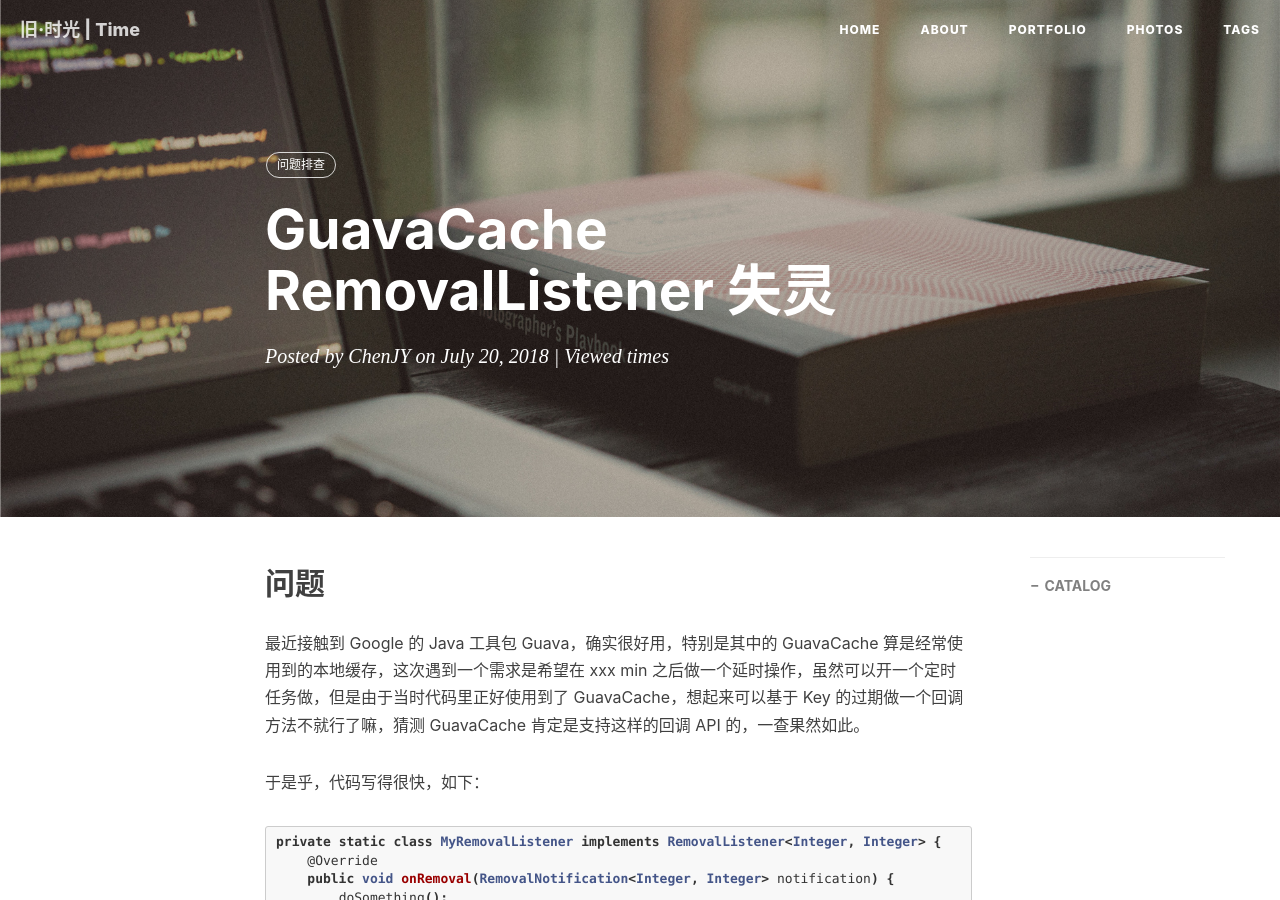
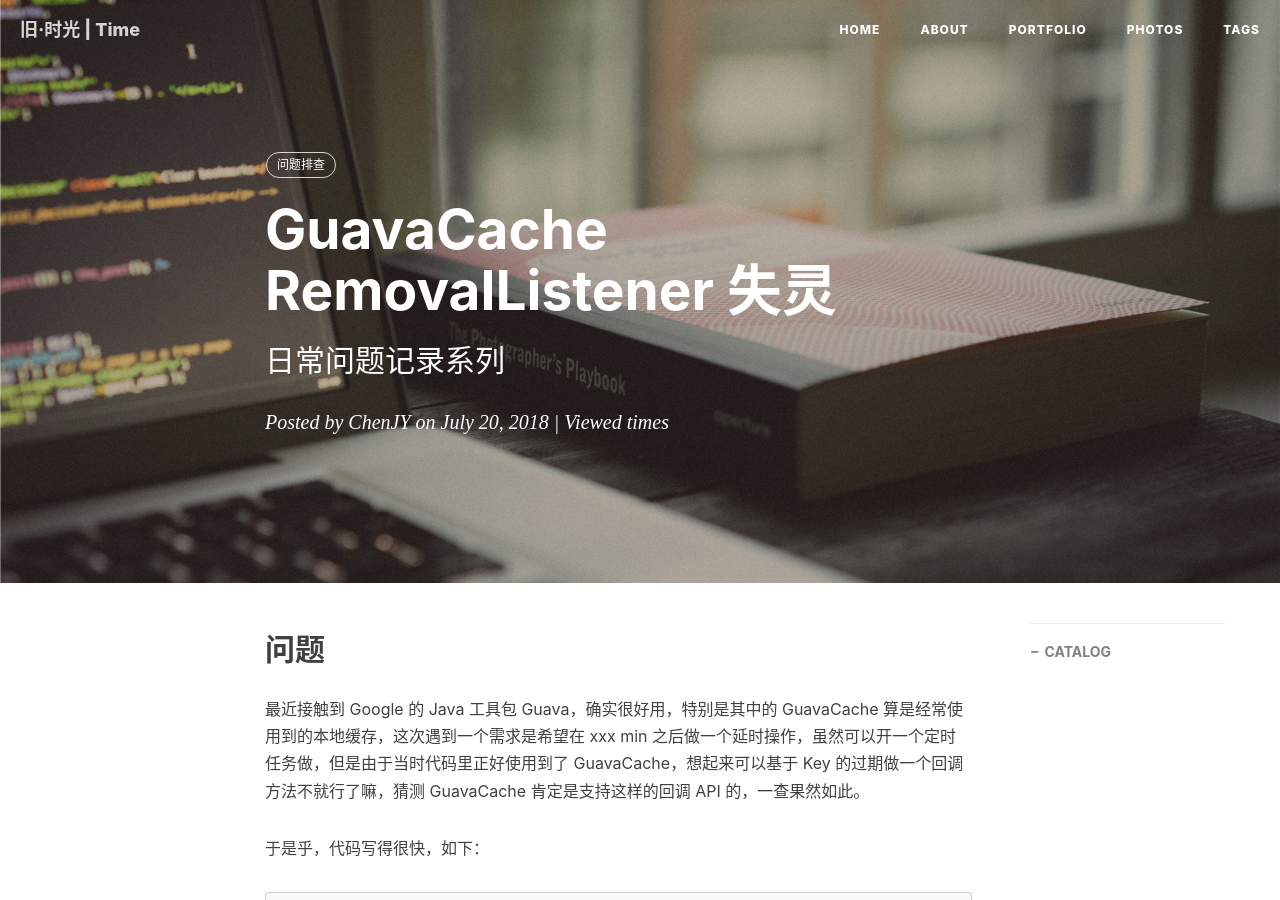
Before and after one commit to jiayangchen/jiayangchen.github.io, a Jekyll site: the page built from _posts/2018-07-21-guava-cache-problem.md, in a window 1280 px wide and 900 px high. Built offline with Jekyll 4.4.1, drawn with Linux system fonts in a browser that asks for light colours; nearby versions of some CDN libraries; comment, search, counter and statistics services are not loaded.

Commit message:
add blog

```diff
--- a/_posts/2018-07-21-guava-cache-problem.md
+++ b/_posts/2018-07-21-guava-cache-problem.md
@@ -1,7 +1,7 @@
 ---
 layout: post
 title: "GuavaCache RemovalListener 失灵"
-subtitle: ""
+subtitle: "日常问题记录系列"
 date: 2018-07-20
 author: "ChenJY"
 header-img: "img/websitear.jpg"
```
